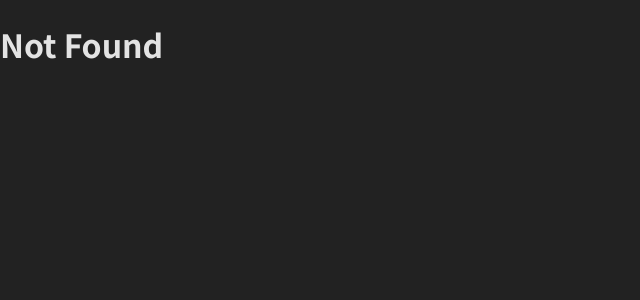
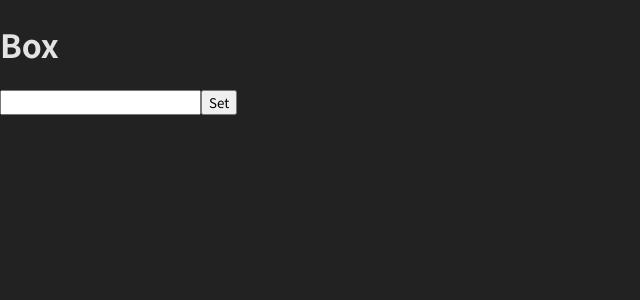
Before and after one commit to Couplix/Couplix, a React (Vite) app in the folder frontend/: page /box in a window 1280 px wide. Shown: the top 300 px of the page, without its empty margins (0-640 px from the left). Built offline with nearby package versions, Linux system fonts and the light colour scheme.

Commit message:
feat: box changer

```diff
--- a/frontend/src/Router.tsx
+++ b/frontend/src/Router.tsx
@@ -1,12 +1,15 @@
 import { BrowserRouter,Routes, Route } from "react-router-dom";
 import Home from "./page/Home";
+import Box from "./page/Box";
+import BoxChange from "./page/BoxWithChange";
 
 const Router = () => {
     return (
         <BrowserRouter>
             <Routes>
                 <Route path="/" element={<Home />} />
-                <Route path="/about" element={<h1>About</h1>} />
+                <Route path="/box" element={<Box />} />
+                <Route path="/boxChange" element={<BoxChange />} />
 
                 <Route path="*" element={<h1>Not Found</h1>} />
             </Routes>
--- /dev/null
+++ b/frontend/src/hooks/useBox.ts
@@ -0,0 +1,14 @@
+import { useState, useRef } from "react";
+
+const useBox = () => {
+    const [count, setCount] = useState(0);
+    const inputRef = useRef<HTMLInputElement>(null);
+
+    const onClick = () => {
+        setCount(inputRef.current?.value ? parseInt(inputRef.current.value) : 0);
+    }
+
+    return {count, inputRef, onClick};
+}
+
+export default useBox;
--- /dev/null
+++ b/frontend/src/hooks/useBoxChange.ts
@@ -0,0 +1,18 @@
+import { useState } from "react";
+
+const useBoxChange = () => {
+    const [count, setCount] = useState(0);
+    const [inputData, setInput] = useState(0);
+
+    const onChange = (e: React.ChangeEvent<HTMLInputElement>) => {
+        setInput(parseInt(e.target.value));
+    }
+
+    const onClick = () => {
+        setCount(inputData);
+    }
+
+    return {count, inputData, onChange, onClick};
+}
+
+export default useBoxChange;
--- /dev/null
+++ b/frontend/src/page/Box.tsx
@@ -0,0 +1,20 @@
+import useBox from "../hooks/useBox";
+
+const Home = () => {
+    const {count, inputRef, onClick} = useBox();
+
+    return (
+        <div>
+            <h1>Box</h1>
+            <input ref={inputRef} type="number" />
+            <button onClick={onClick}>Set</button>
+            {
+                Array.from({length: count}).map((_,i) => (
+                    <div key={i} style={{width: "100px", height: "100px", backgroundColor: "red", margin: "10px"}}></div>
+                ))
+            }
+        </div>
+    );
+};
+
+export default Home;
--- /dev/null
+++ b/frontend/src/page/BoxWithChange.tsx
@@ -0,0 +1,20 @@
+import useBoxChange from "../hooks/useBoxChange";
+
+const Home = () => {
+    const {count, inputData, onChange, onClick} = useBoxChange();
+
+    return (
+        <div>
+            <h1>Box</h1>
+            <input type="number" onChange={onChange} value={inputData} />
+            <button onClick={onClick}>Set</button>
+            {
+                Array.from({length: count}).map((_,i) => (
+                    <div key={i} style={{width: "100px", height: "100px", backgroundColor: "red", margin: "10px"}}></div>
+                ))
+            }
+        </div>
+    );
+};
+
+export default Home;
```
